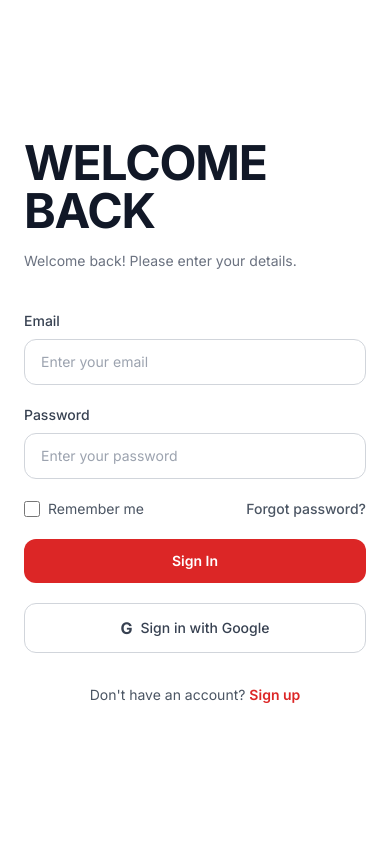
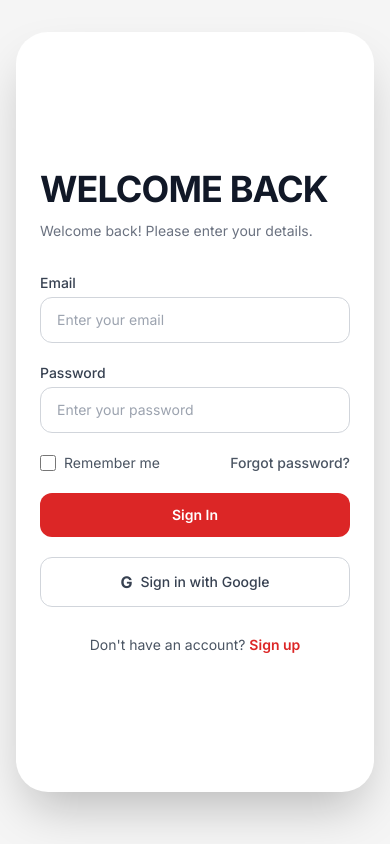
Before and after one commit to Elwass/SIIntern.git.io, a React (Vite) app in the folder frontend/: page /login in a window 390 px wide. Built offline with nearby package versions, Linux system fonts and the light colour scheme.

Commit message:
Update LoginPage.jsx

```diff
--- a/frontend/src/pages/LoginPage.jsx
+++ b/frontend/src/pages/LoginPage.jsx
@@ -62,19 +62,18 @@ export default function LoginPage() {
   }
 
   return (
-    <div className="min-h-screen bg-white">
-      <div className="grid min-h-screen lg:grid-cols-2">
+    <div className="min-h-screen bg-[#f5f5f5] px-4 py-8">
+      <div className="mx-auto grid min-h-[90vh] max-w-7xl overflow-hidden rounded-[2rem] bg-white shadow-2xl lg:grid-cols-2">
 
         {/* Left Section */}
-        <div className="flex items-center justify-center px-6 py-10 sm:px-10 lg:px-20">
+        <div className="flex items-center justify-center px-6 py-10 sm:px-10 lg:px-16">
           <div className="w-full max-w-md">
-
-            <div className="mb-10">
-              <h1 className="text-5xl font-bold tracking-tight text-gray-900">
+            <div className="mb-8">
+              <h1 className="text-4xl font-bold tracking-tight text-gray-900">
                 WELCOME BACK
               </h1>
 
-              <p className="mt-4 text-sm text-gray-500">
+              <p className="mt-3 text-sm text-gray-500">
                 Welcome back! Please enter your details.
               </p>
             </div>
@@ -85,7 +84,7 @@ export default function LoginPage() {
               <div>
                 <label
                   htmlFor="email"
-                  className="mb-2 block text-sm font-medium text-gray-700"
+                  className="mb-1 block text-sm font-medium text-gray-700"
                 >
                   Email
                 </label>
@@ -96,8 +95,8 @@ export default function LoginPage() {
                   value={email}
                   onChange={(e) => setEmail(e.target.value)}
                   required
+                  className="w-full rounded-xl border border-gray-300 px-4 py-3 text-sm text-gray-900 outline-none transition focus:border-red-500 focus:ring-2 focus:ring-red-500/20"
                   placeholder="Enter your email"
-                  className="w-full rounded-xl border border-gray-300 px-4 py-3 text-sm text-gray-900 outline-none transition-all focus:border-red-500 focus:ring-4 focus:ring-red-500/10"
                 />
               </div>
 
@@ -105,7 +104,7 @@ export default function LoginPage() {
               <div>
                 <label
                   htmlFor="password"
-                  className="mb-2 block text-sm font-medium text-gray-700"
+                  className="mb-1 block text-sm font-medium text-gray-700"
                 >
                   Password
                 </label>
@@ -116,12 +115,12 @@ export default function LoginPage() {
                   value={password}
                   onChange={(e) => setPassword(e.target.value)}
                   required
+                  className="w-full rounded-xl border border-gray-300 px-4 py-3 text-sm text-gray-900 outline-none transition focus:border-red-500 focus:ring-2 focus:ring-red-500/20"
                   placeholder="Enter your password"
-                  className="w-full rounded-xl border border-gray-300 px-4 py-3 text-sm text-gray-900 outline-none transition-all focus:border-red-500 focus:ring-4 focus:ring-red-500/10"
                 />
               </div>
 
-              {/* Remember Me */}
+              {/* Remember & Forgot */}
               <div className="flex items-center justify-between text-sm">
                 <label className="flex items-center gap-2 text-gray-600">
                   <input
@@ -130,13 +129,12 @@ export default function LoginPage() {
                     onChange={(e) => setRememberMe(e.target.checked)}
                     className="h-4 w-4 rounded border-gray-300 text-red-600 focus:ring-red-500"
                   />
-
                   Remember me
                 </label>
 
                 <a
                   href="#"
-                  className="font-medium text-gray-600 transition hover:text-red-600"
+                  className="font-medium text-gray-600 hover:text-red-600"
                 >
                   Forgot password?
                 </a>
@@ -149,11 +147,11 @@ export default function LoginPage() {
                 </div>
               )}
 
-              {/* Sign In */}
+              {/* Login Button */}
               <button
                 type="submit"
                 disabled={loading}
-                className="w-full rounded-xl bg-red-600 px-4 py-3 text-sm font-semibold text-white transition-all hover:bg-red-700 disabled:cursor-not-allowed disabled:opacity-70"
+                className="w-full rounded-xl bg-red-600 px-4 py-3 text-sm font-semibold text-white transition hover:bg-red-700 disabled:cursor-not-allowed disabled:opacity-70"
               >
                 {loading ? 'Signing in...' : 'Sign In'}
               </button>
@@ -161,14 +159,14 @@ export default function LoginPage() {
               {/* Google Login */}
               <button
                 type="button"
-                className="flex w-full items-center justify-center gap-2 rounded-xl border border-gray-300 px-4 py-3 text-sm font-medium text-gray-700 transition-all hover:bg-gray-50"
+                className="flex w-full items-center justify-center gap-2 rounded-xl border border-gray-300 px-4 py-3 text-sm font-medium text-gray-700 transition hover:bg-gray-50"
               >
                 <span className="text-base font-bold">G</span>
                 Sign in with Google
               </button>
 
               {/* Register */}
-              <p className="pt-3 text-center text-sm text-gray-600">
+              <p className="pt-2 text-center text-sm text-gray-600">
                 Don&apos;t have an account?{' '}
                 <Link
                   to="/register"
@@ -177,26 +175,23 @@ export default function LoginPage() {
                   Sign up
                 </Link>
               </p>
-
             </form>
           </div>
         </div>
 
         {/* Right Section */}
-        <div className="relative hidden lg:block overflow-hidden">
+        <div className="relative hidden lg:block">
+          <div className="absolute inset-0">
+            <img
+              src="/images/login-bg.jpeg"
+              alt="Login Background"
+              className="h-full w-full object-cover"
+            />
+          </div>
 
-          <img
-            src="/images/login-bg.jpeg"
-            alt="Login Background"
-            className="h-full w-full object-cover"
-          />
-
-          {/* Overlay */}
           <div className="absolute inset-0 bg-black/20" />
 
-          {/* Gradient */}
-          <div className="absolute inset-0 bg-gradient-to-r from-white/20 via-transparent to-transparent" />
-
+          <div className="absolute inset-0 bg-gradient-to-r from-white/50 via-transparent to-transparent" />
         </div>
       </div>
     </div>
```
